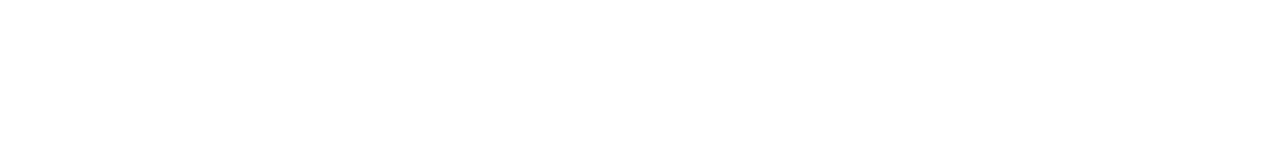
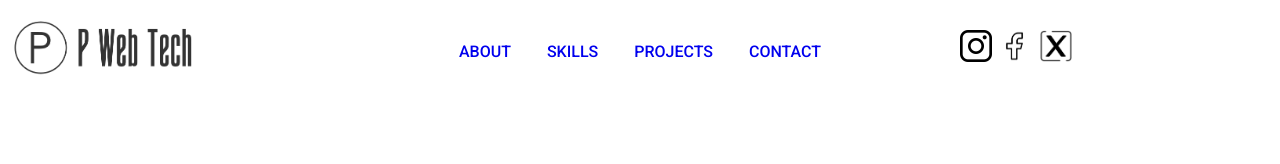
Before and after one commit to Pepper2576/code_challenge_01, a plain HTML site: page index.html in a window 1280 px wide. Drawn offline with Linux system fonts and the light colour scheme.

Commit message:
nav bar complete and styled

```diff
--- a/index.html
+++ b/index.html
@@ -4,6 +4,40 @@
     <meta charset="UTF-8" />
     <meta name="viewport" content="width=device-width, initial-scale=1.0" />
     <title>challenge_01</title>
+    <link rel="shortcut icon" href="./imgs/logo.png" type="image/x-icon" />
+    <link rel="stylesheet" href="style.css" />
   </head>
-  <body></body>
+  <body>
+    <div class="header-container">
+      <header class="nav-container">
+        <div class="logo-container">
+          <a href="#"><img src="./imgs/icon.png" alt="icon" /></a>
+        </div>
+        <div class="link-container">
+          <ul>
+            <li class="links"><a href="#">about</a></li>
+            <li class="links"><a skills href="#">skills</a></li>
+            <li class="links"><a projects href="#">projects</a></li>
+            <li class="links"><a contact href="#">contact</a></li>
+          </ul>
+        </div>
+        <div class="icon-container">
+          <a href="#" target="_blank"
+            ><img src="./imgs/instagram.png" alt=""
+          /></a>
+          <a href="#" target="_blank"
+            ><img src="./imgs/noun-facebook-6719933.png" alt=""
+          /></a>
+          <a href="#" target="_blank"
+            ><img src="./imgs/noun-twitter-6755467 (1).png" alt=""
+          /></a>
+        </div>
+        <div class="button-container">
+          <button class="menu-btn">
+            <img src="./imgs/menu.png" alt="" />
+          </button>
+        </div>
+      </header>
+    </div>
+  </body>
 </html>
--- /dev/null
+++ b/style.css
@@ -0,0 +1,67 @@
+@import url('https://fonts.googleapis.com/css2?family=Roboto+Mono:ital,wght@0,100..700;1,100..700&family=Roboto:ital,wght@0,100;0,300;0,400;0,500;0,700;0,900;1,100;1,300;1,400;1,500;1,700;1,900&display=swap');
+* {
+  padding: 0;
+  margin: 0;
+}
+body {
+  background-color: rgb(255, 255, 255);
+}
+/* Header Element */
+.header-container {
+  font-family: 'Roboto', serif;
+  font-weight: 500;
+  font-style: normal;
+}
+.nav-container {
+  display: grid;
+  grid-template-columns: repeat(4, 1fr);
+  margin-top: 10px;
+  text-transform: uppercase;
+  width: 100%;
+}
+.icon-container > a > img {
+  height: 2em;
+  margin-top: 20px;
+}
+.icon-container {
+  grid-column: 4;
+}
+.logo-container > a > img {
+  height: 5em;
+  padding-right: 5em;
+}
+.link-container {
+  grid-column: 2/4;
+  text-align: center;
+  margin-top: 2em;
+}
+a {
+  text-decoration: none;
+}
+ul {
+  list-style: none;
+}
+li {
+  display: inline;
+  padding: 1em;
+}
+.menu-btn > img {
+  height: 60px;
+}
+.menu-btn {
+  visibility: hidden;
+}
+@media (max-width: 720px) {
+  .link-container,
+  .icon-container {
+    visibility: collapse;
+  }
+  .button-container {
+    grid-column: 4;
+    grid-row: 1;
+  }
+  .menu-btn {
+    visibility: visible;
+    margin-left: 2-btn;
+  }
+}
```
Also changed, not shown: imgs/icon.png (added), imgs/instagram.png (added), imgs/logo.png (added), imgs/menu.png (added), imgs/noun-facebook-6719933.png (added), imgs/noun-twitter-6755467 (1).png (added).
